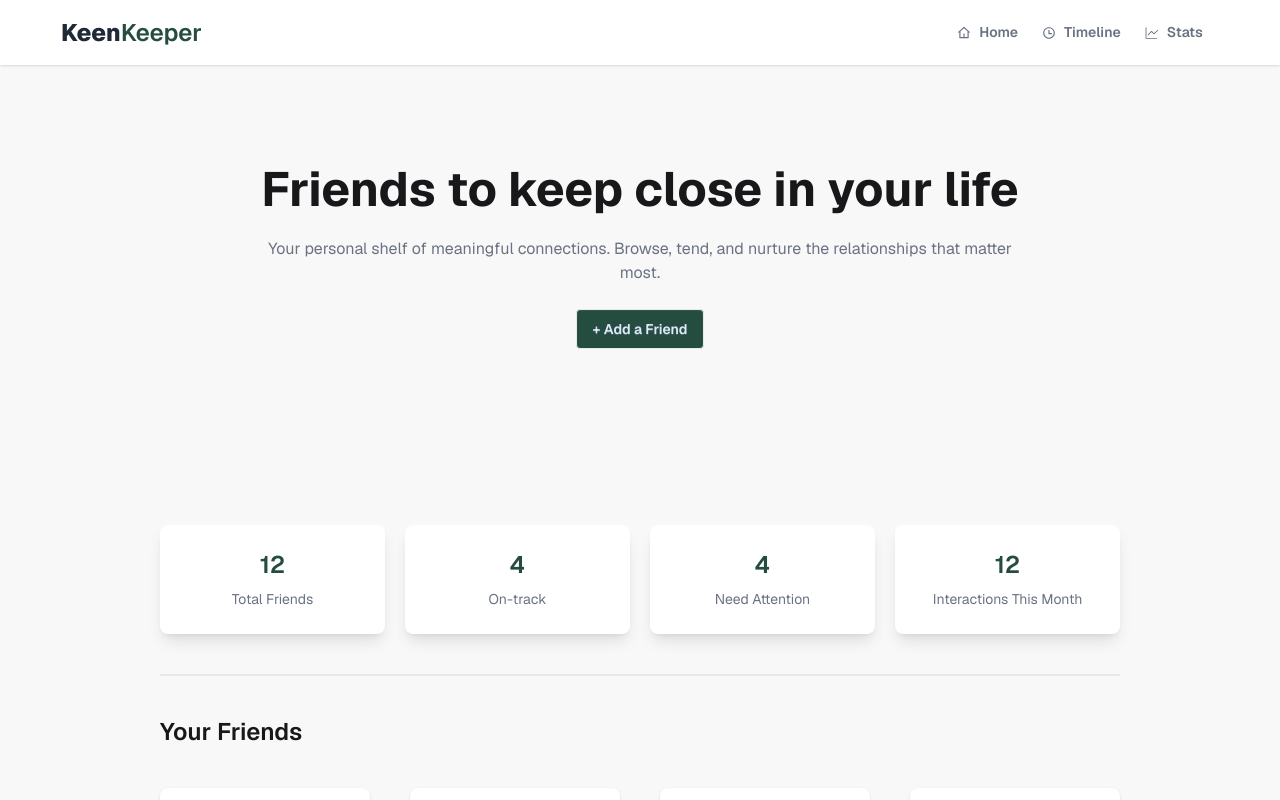
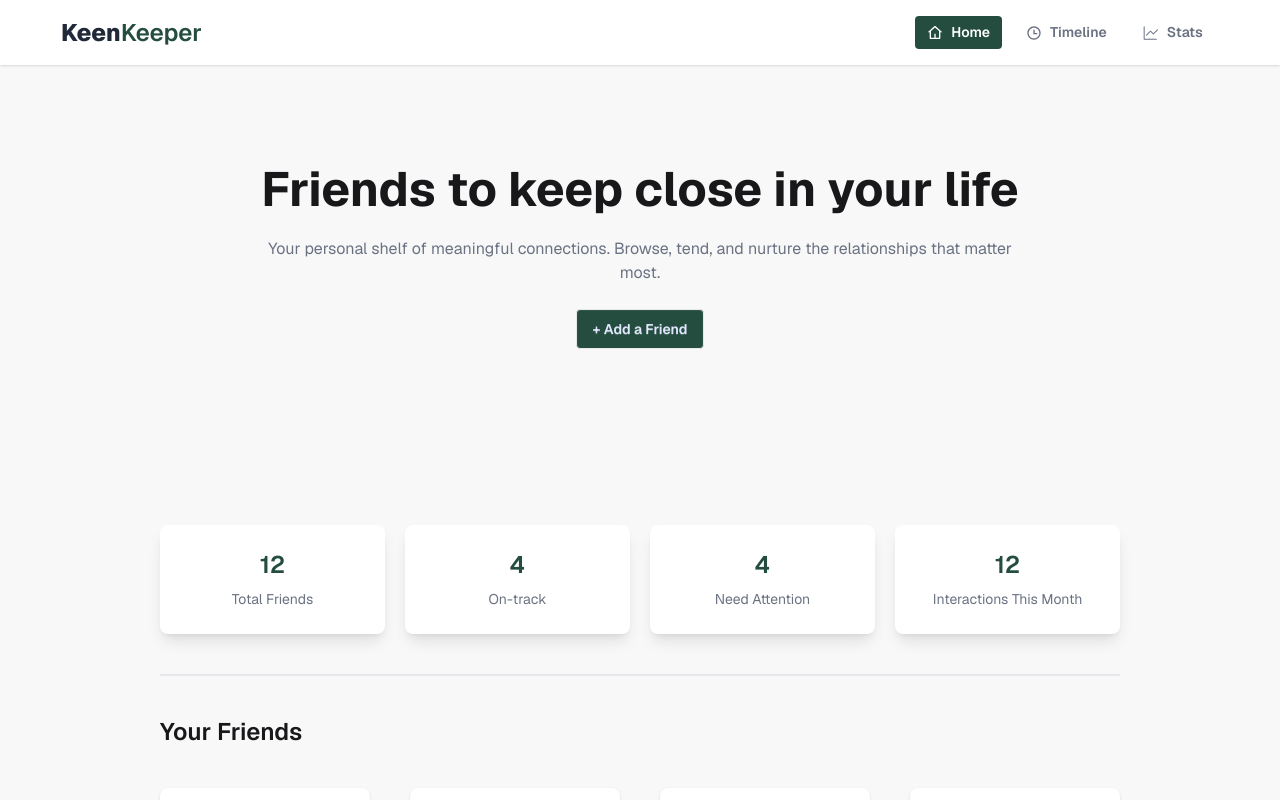
Before and after one commit to Reyad-Hoq/keenkeeper-app, a React (Vite) app: page / in a window 1280 px wide. Shown: the top 800 px of the page. Built offline with nearby package versions, Linux system fonts and the light colour scheme.

Commit message:
active navlink added to navbar

```diff
--- a/src/components/Ui/FriendDetails.jsx
+++ b/src/components/Ui/FriendDetails.jsx
@@ -25,7 +25,7 @@ const FriendDetails = () => {
   console.log(targetedFriend)
   const { bio, days_since_contact, email, goal, id, name, next_due_date, picture, status, tags } = targetedFriend;
   return (
-    <div className="min-h-screen p-6 flex justify-center items-center w-9/12 mx-auto">
+    <div key={id} className="min-h-screen p-6 flex justify-center items-center w-9/12 mx-auto">
       <div className="max-w-5xl w-full grid grid-cols-1 md:grid-cols-3 gap-6">
 
         {/* LEFT PROFILE CARD + ACTIONS */}
--- a/src/components/navbar/Navbar.jsx
+++ b/src/components/navbar/Navbar.jsx
@@ -1,16 +1,22 @@
 import { RiHome4Line, RiTimeLine } from "react-icons/ri";
 import { GoGraph } from "react-icons/go";
-import { Link } from "react-router";
+import { Link, NavLink } from "react-router";
 import LogoImg from "../../assets/logo.png"
 const Navbar = () => {
   const links = <>
-    <li className="text-gray-500 font-semibold"><Link to={"/"}> <RiHome4Line />
-      Home</Link></li>
-    <li className="text-gray-500 font-semibold"><Link to={"timeline"}><RiTimeLine />
-      Timeline</Link></li>
-    <li className="text-gray-500 font-semibold"><Link to={"stats"}>
-      <GoGraph />
-      Stats</Link></li>
+    <li className="text-gray-500 font-semibold"><NavLink
+      to={"/"}
+      className={({ isActive }) => isActive ? "bg-[#244D3F] text-white transition-all duration-300" : ""}> <RiHome4Line className="w-4 h-4" />
+      Home</NavLink></li>
+    <li className="text-gray-500 font-semibold"><NavLink to={"timeline"}
+      className={({ isActive }) => isActive ? "bg-[#244D3F] text-white duration-200" : ""}
+    ><RiTimeLine className="w-4 h-4" />
+      Timeline</NavLink></li>
+    <li className="text-gray-500 font-semibold"><NavLink to={"stats"}
+      className={({ isActive }) => isActive ? "bg-[#244D3F] text-white transition duration-300" : ""}
+    >
+      <GoGraph className="w-4 h-4" />
+      Stats</NavLink></li>
   </>
 
   return (
@@ -32,7 +38,7 @@ const Navbar = () => {
           </Link>
         </div>
         <div className="navbar-end hidden lg:flex">
-          <ul className="menu menu-horizontal px-1">
+          <ul className="menu menu-horizontal px-1 gap-3">
             {links}
           </ul>
         </div>
```
